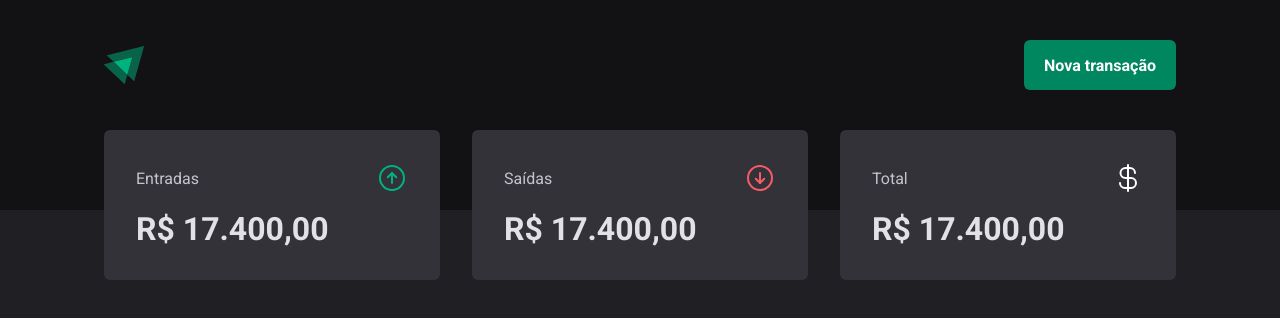
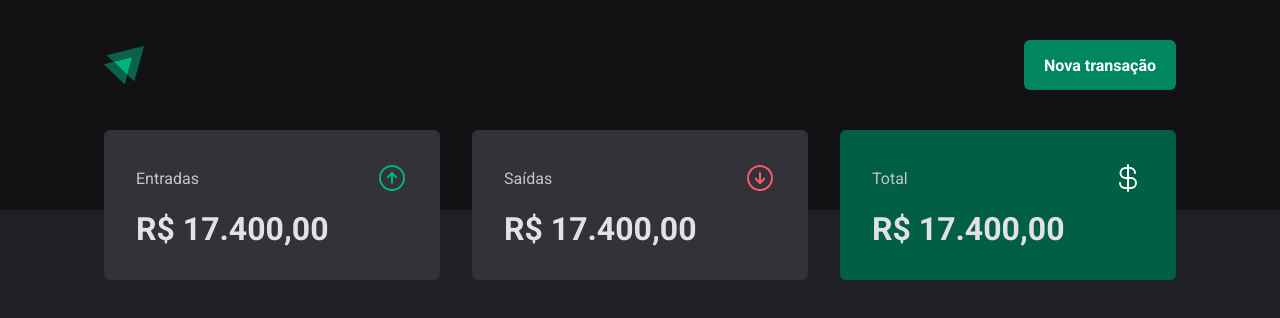
Before and after one commit to CaioScatolino/dt-money, a React (Vite) app: page / in a window 1280 px wide. Shown: the top 318 px of the page. Built offline with nearby package versions, Linux system fonts and the light colour scheme.

Commit message:
Estilizando

```diff
--- a/src/components/Summary/index.tsx
+++ b/src/components/Summary/index.tsx
@@ -18,7 +18,7 @@
         </header>
         <strong>R$ 17.400,00</strong>
       </SummaryCard>
-      <SummaryCard>
+      <SummaryCard variant="green">
         <header>
           <span>Total</span>
           <CurrencyDollar size={32} color="#FFF" />
--- a/src/components/Summary/styles.ts
+++ b/src/components/Summary/styles.ts
@@ -1,4 +1,4 @@
-import styled from 'styled-components'
+import styled, { css } from 'styled-components'
 
 export const SummaryContainer = styled.section`
   width: 100%;
@@ -12,7 +12,12 @@
 
   margin-top: -5rem;
 `
-export const SummaryCard = styled.div`
+
+interface SummaryCardProps {
+  variant?: 'green'
+}
+
+export const SummaryCard = styled.div<SummaryCardProps>`
   background-color: ${(props) => props.theme['gray-600']};
   border-radius: 6px;
   padding: 2rem;
@@ -29,4 +34,10 @@
     margin-top: 1rem;
     font-size: 2rem;
   }
+
+  ${(props) =>
+    props.variant === 'green' &&
+    css`
+      background-color: ${props.theme['green-700']};
+    `}
 `
```
